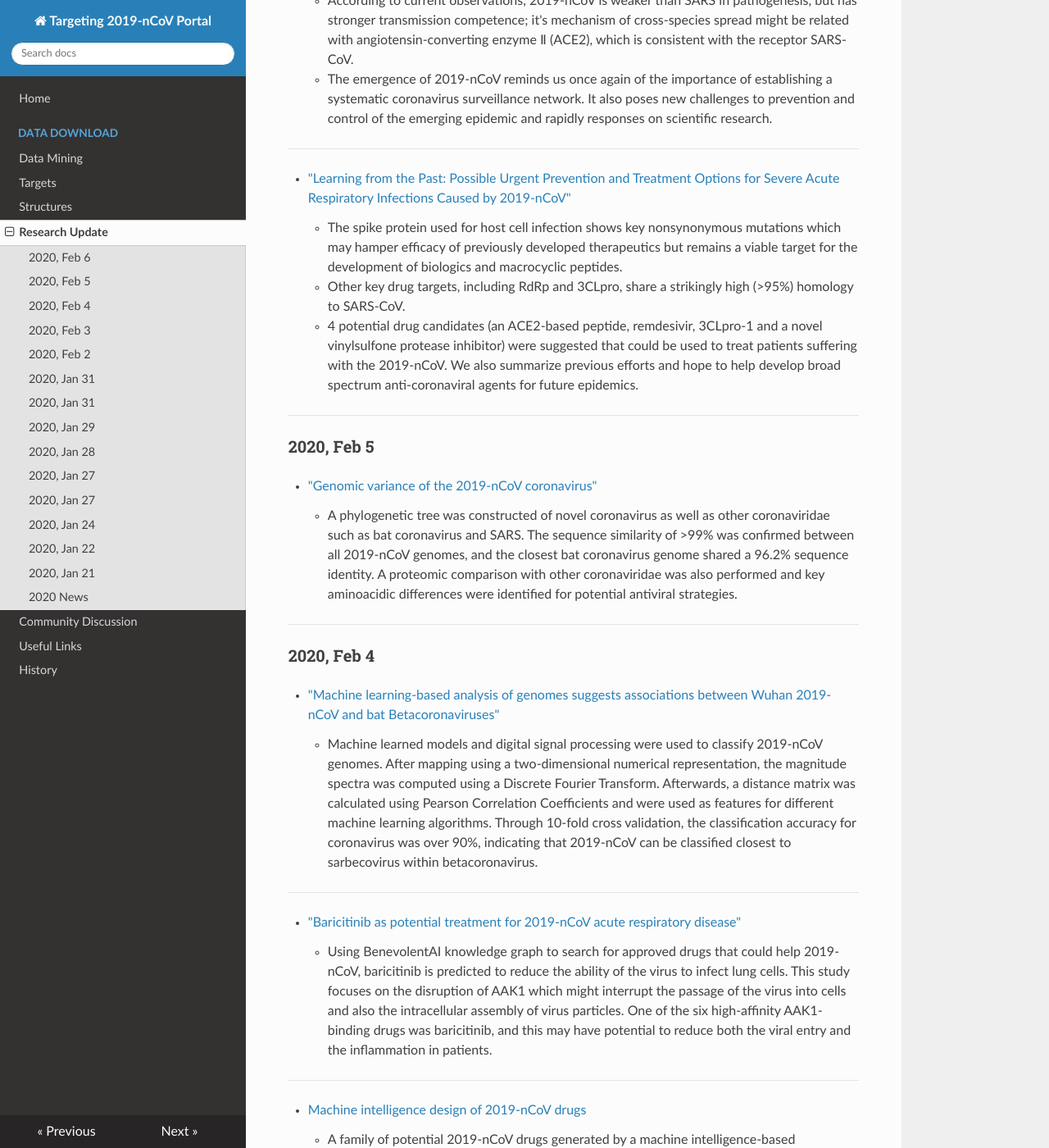
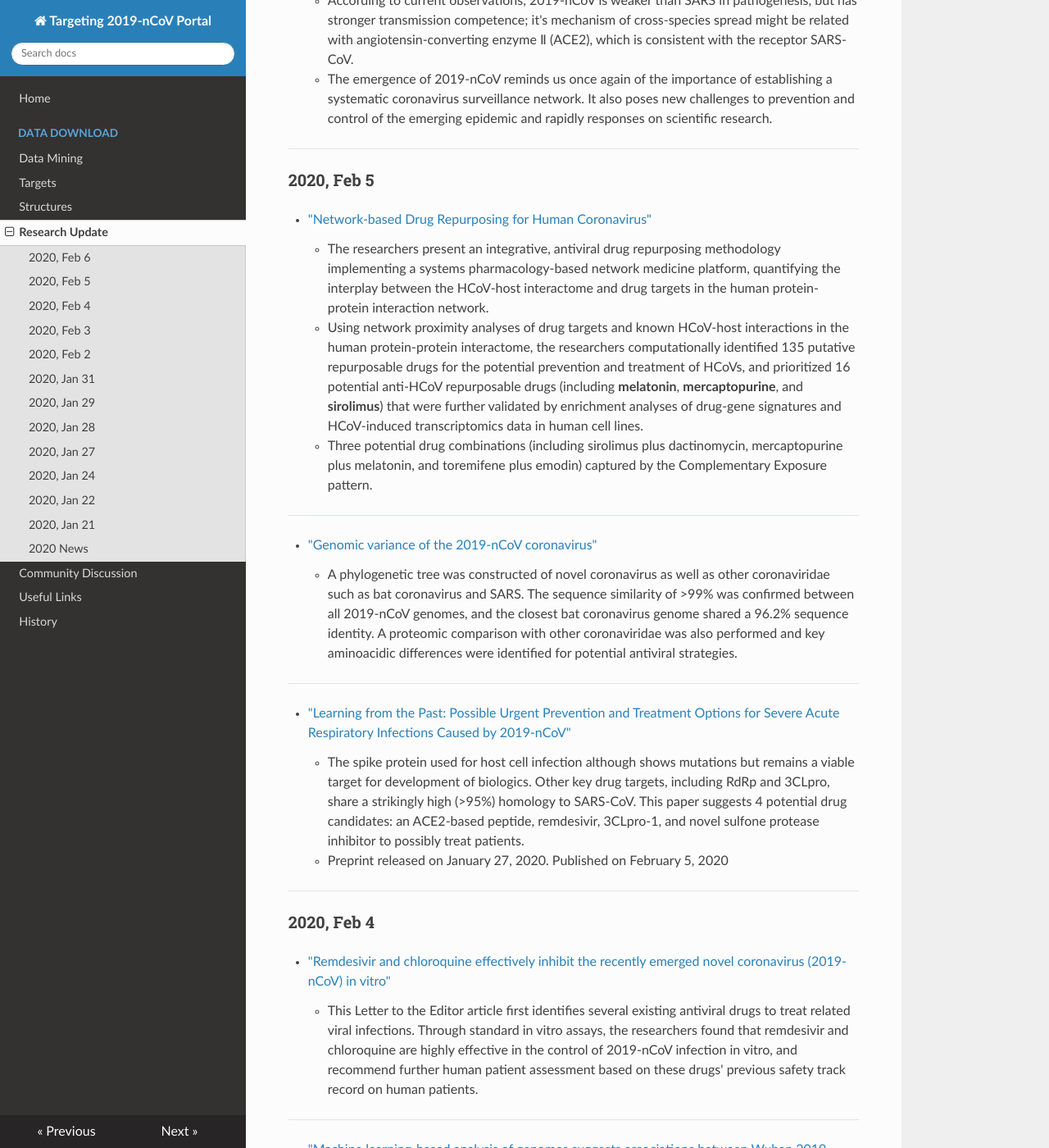
Before and after one commit to GHDDI-AILab/Targeting2019-nCoV, an MkDocs documentation site: the page built from docs/research_progress.md, in a window 1280 px wide and 1400 px high, scrolled down 252 px. Shown: the whole window at 82% size. Built offline with MkDocs 1.6.1, drawn with Linux system fonts in a browser that asks for light colours; nearby versions of some CDN libraries; some of the changed text lies outside the part shown.

Commit message:
add a network-based drug repurposing paper for drug discovery

```diff
--- a/docs/research_progress.md
+++ b/docs/research_progress.md
@@ -1,29 +1,39 @@
 ## 2020
 
 ### 2020, Feb 6
-
 * ["2019-nCoV: new challenges from coronavirus"](http://rs.yiigle.com/yufabiao/1179575.htm)
     * According to current observations, 2019-nCoV is weaker than SARS in pathogenesis, but has stronger transmission competence; it's mechanism of cross-species spread might be related with angiotensin-converting enzyme Ⅱ (ACE2), which is consistent with the receptor SARS-CoV.
     * The emergence of 2019-nCoV reminds us once again of the importance of establishing a systematic coronavirus surveillance network. It also poses new challenges to prevention and control of the emerging epidemic and rapidly responses on scientific research.
 
 ---
 
-* ["Learning from the Past: Possible Urgent Prevention and Treatment Options for Severe Acute
-Respiratory Infections Caused by 2019-nCoV"](https://onlinelibrary.wiley.com/doi/abs/10.1002/cbic.202000047)
-    * The spike protein used for host cell infection shows key nonsynonymous mutations which may hamper efficacy of previously developed therapeutics but remains a viable target for the development of biologics and macrocyclic peptides.
-    * Other key drug targets, including RdRp and 3CLpro, share a strikingly high (>95%) homology to SARS‐CoV.
-    * 4 potential drug candidates (an ACE2‐based peptide, remdesivir, 3CLpro‐1 and a novel vinylsulfone protease inhibitor) were suggested that could be used to treat patients suffering with the 2019‐nCoV. We also summarize previous efforts and hope to help develop broad spectrum anti‐coronaviral agents for future epidemics.
+### 2020, Feb 5
+
+* ["Network-based Drug Repurposing for Human Coronavirus"](https://www.medrxiv.org/content/10.1101/2020.02.03.20020263v1)
+    * The researchers present an integrative, antiviral drug repurposing methodology implementing a systems pharmacology-based network medicine platform, quantifying the interplay between the HCoV-host interactome and drug targets in the human protein-protein interaction network.
+    * Using network proximity analyses of drug targets and known HCoV-host interactions in the human protein-protein interactome, the researchers computationally identified 135 putative repurposable drugs for the potential prevention and treatment of HCoVs, and prioritized 16 potential anti-HCoV repurposable drugs (including **melatonin**, **mercaptopurine**, and **sirolimus**) that were further validated by enrichment analyses of drug-gene signatures and HCoV-induced transcriptomics data in human cell lines.
+    * Three potential drug combinations (including sirolimus plus dactinomycin, mercaptopurine plus melatonin, and toremifene plus emodin) captured by the Complementary Exposure pattern.
 
 ---
 
-### 2020, Feb 5
-
- * ["Genomic variance of the 2019-nCoV coronavirus"](https://www.biorxiv.org/content/10.1101/2020.02.02.931162v2)
+* ["Genomic variance of the 2019-nCoV coronavirus"](https://www.biorxiv.org/content/10.1101/2020.02.02.931162v2)
     * A phylogenetic tree was constructed of novel coronavirus as well as other coronaviridae such as bat coronavirus and SARS. The sequence similarity of >99% was confirmed between all 2019-nCoV genomes, and the closest bat coronavirus genome shared a 96.2% sequence identity. A proteomic comparison with other coronaviridae was also performed and key aminoacidic differences were identified for potential antiviral strategies.
 
 ---
 
+* ["Learning from the Past: Possible Urgent Prevention and Treatment Options for Severe Acute
+Respiratory Infections Caused by 2019-nCoV"](http://ghddiai.oss-cn-zhangjiakou.aliyuncs.com/file/file_lftppuptosar.pdf)
+    * The spike protein used for host cell infection although shows mutations but remains a viable target for development of biologics. Other key drug targets, including RdRp and 3CLpro, share a strikingly high (>95%) homology to SARS‐CoV. This paper suggests 4 potential drug candidates: an ACE2‐based peptide, remdesivir, 3CLpro-1, and novel sulfone protease inhibitor to possibly treat patients.
+    * Preprint released on January 27, 2020. Published on February 5, 2020
+
+---
+
 ### 2020, Feb 4
+
+ * ["Remdesivir and chloroquine effectively inhibit the recently emerged novel coronavirus (2019-nCoV) in vitro"](https://www.nature.com/articles/s41422-020-0282-0)
+    * This Letter to the Editor article first identifies several existing antiviral drugs to treat related viral infections. Through standard in vitro assays, the researchers found that remdesivir and chloroquine are highly effective in the control of 2019-nCoV infection in vitro, and recommend further human patient assessment based on these drugs' previous safety track record on human patients.
+
+---
 
  * ["Machine learning-based analysis of genomes suggests associations between Wuhan 2019-nCoV and bat Betacoronaviruses"](https://www.biorxiv.org/content/10.1101/2020.02.02.931162v2)
     * Machine learned models and digital signal processing were used to classify 2019-nCoV genomes. After mapping using a two-dimensional numerical representation, the magnitude spectra was computed using a Discrete Fourier Transform. Afterwards, a distance matrix was calculated using Pearson Correlation Coefficients and were used as features for different machine learning algorithms. Through 10-fold cross validation, the classification accuracy for coronavirus was over 90%, indicating that 2019-nCoV can be classified closest to sarbecovirus within betacoronavirus.
@@ -81,7 +91,10 @@ Respiratory Infections Caused by 2019-nCoV"](https://onlinelibrary.wiley.com/doi
 
 ---
 
-### 2020, Jan 31
+ * ["Therapeutic strategies in an outbreak scenario to treat the novel coronavirus originating in Wuhan, China"](http://ghddiai.oss-cn-zhangjiakou.aliyuncs.com/file/file_tsostncowc.pdf)
+    * Potential treatment options for 2019-nCoV are reviewed in this article including neutralizaing antibodies, oligonucleotides, antiviral medications, and passive antibody transfer. Additionally, this article advocates for the development of a biologic that blocks 2019-nCoV entry using the ACE2 viral receptor fused to an immunoglobulin Fc domain. The sequence of the ACE2-Fc protein is also provided in this article's Figure 2.
+
+---
 
  * ["Evolution and variation of 2019-novel coronavirus"](http://ghddiai.oss-cn-zhangjiakou.aliyuncs.com/file/file_evncov.pdf)
     * This article discusses the variation of the 2019-nCoV. The genomes were downloaded and analyzed with bioinformatics tools. It was found that through this analysis, there are at least two different viral strains of 2019-nCoV are involved in this outbreak, and the most recent common ancestor of 2019-nCoVs appeared about 0.253-0.594 year before the epidemic.
@@ -126,15 +139,8 @@ Respiratory Infections Caused by 2019-nCoV"](https://onlinelibrary.wiley.com/doi
 
 ---
 
-### 2020, Jan 27
-
  * ["Single-cell RNA expression profiling of ACE2, the putative receptor of Wuhan 2019-nCov"](http://ghddiai.oss-cn-zhangjiakou.aliyuncs.com/file/file_screpace2.pdf)
     * This article goes into detail about the ACE2 receptor and its relation with the Wuhan 2019-nCoV. The results of thsi study indicates that ACE2 receptor expression is concentrated in a small population of type II alveolar cells, and these cells are also highly expressed with many other genes that positively regulate viral reproduction and transmission. This information may be of further use for future anti-ACE2 therapeutic research and development.
-
----
-
- * ["Learning from the Past: possible Urgent Prevention and Treatment Options for Severe Respiratory Infections Caused by 2019-nCov"](http://ghddiai.oss-cn-zhangjiakou.aliyuncs.com/file/file_lftppuptosar.pdf)
-    * The spike protein used for host cell infection although shows mutations but remains a viable target for development of biologics. This paper suggests 3 potential drug candidates: remdesivir, 3CLpro-1, and novel sulfone protease inhibitor to possibly treat patients.
 
 ---
 
```
